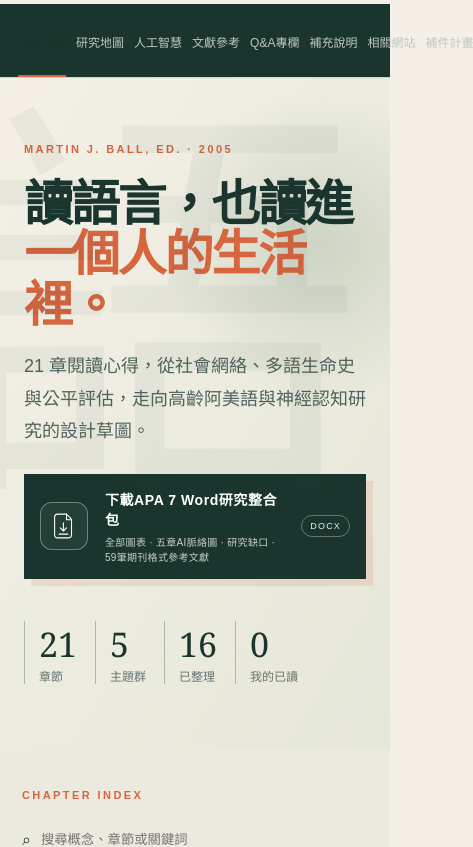
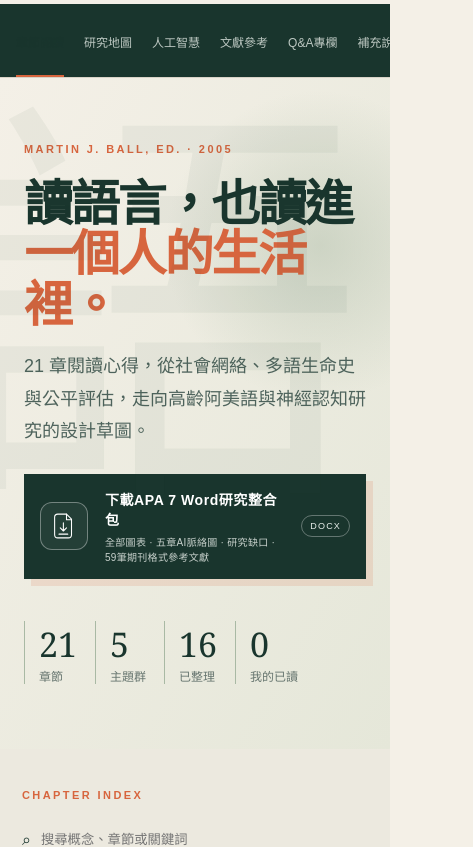
Before and after one commit to white52035/-, a Next.js app: page / in a window 390 px wide. Shown: the top 847 px of the page, 473 px wide, since content can reach past the window. Built offline with nearby package versions, Linux system fonts and the light colour scheme.

Commit message:
Improve mobile navigation overflow

```diff
--- a/app/globals.css
+++ b/app/globals.css
@@ -847,10 +847,15 @@ footer p {
     left: 0;
     right: 0;
     background: var(--ink);
-    justify-content: space-around;
-    padding: 0 18px;
+    justify-content: flex-start;
+    gap: 20px;
+    padding: 0 16px;
+    overflow-x: auto;
+    overscroll-behavior-x: contain;
+    scrollbar-width: thin;
   }
   .topbar nav button {
+    flex: 0 0 auto;
     color: #bdc8c2;
     font-size: 12px;
   }
```
